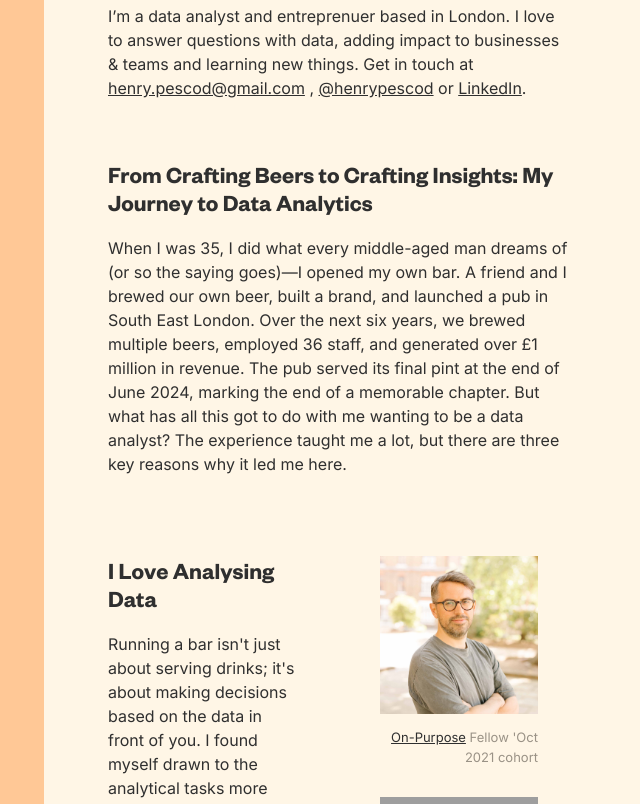
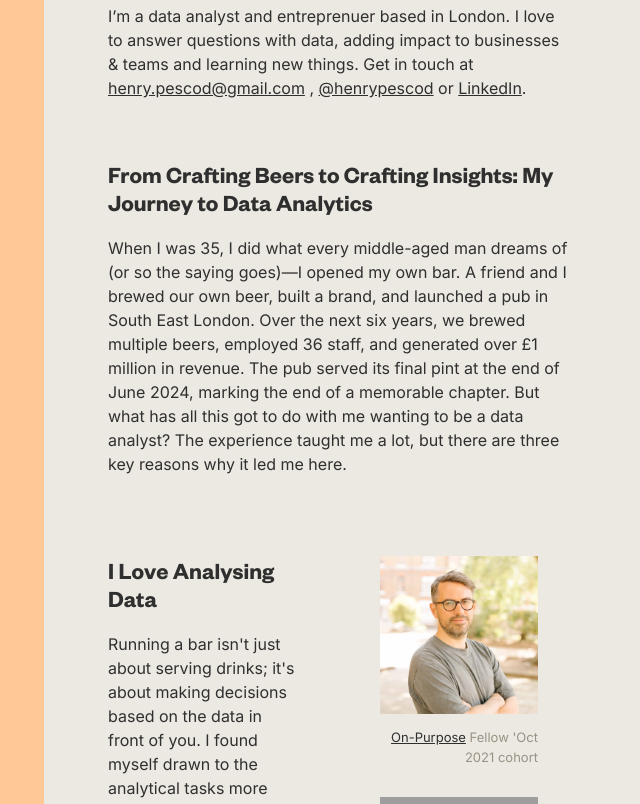
Before and after one commit to henrypescod/henrypescod.github.io, a plain HTML site: page index.html in a window 1280 px wide. Shown: the part 95-899 px from the top of the page, without its empty margins (0-640 px from the left). Drawn offline with Linux system fonts and the light colour scheme; grey boxes are pictures that could not be loaded.

Commit message:
Update styles.css

```diff
--- a/styles.css
+++ b/styles.css
@@ -15,7 +15,7 @@ html {
 
 body {
   margin: 0;
-  background: #FFF6E6;
+  background: #EBE9E1;
 }
 
 h1,
```
